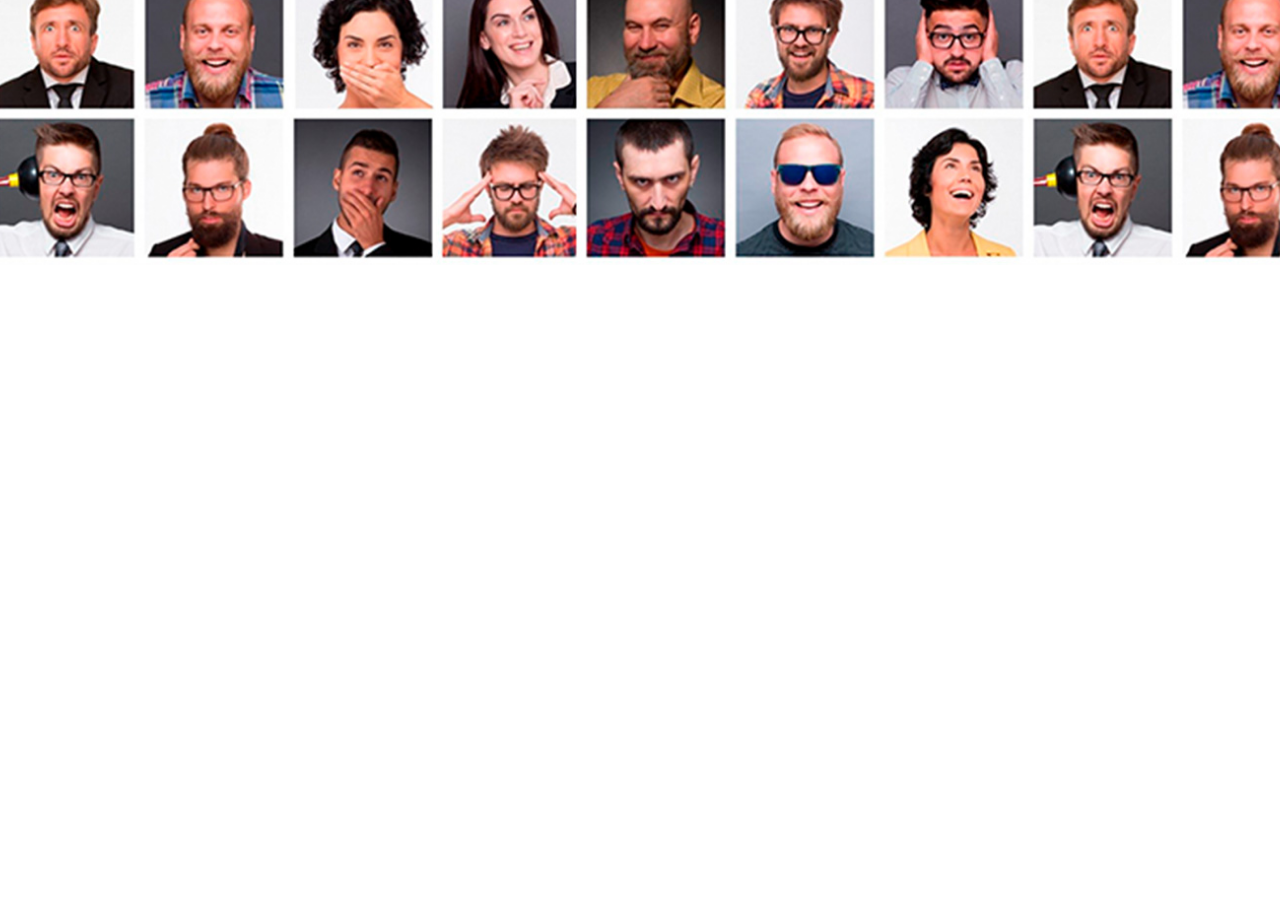
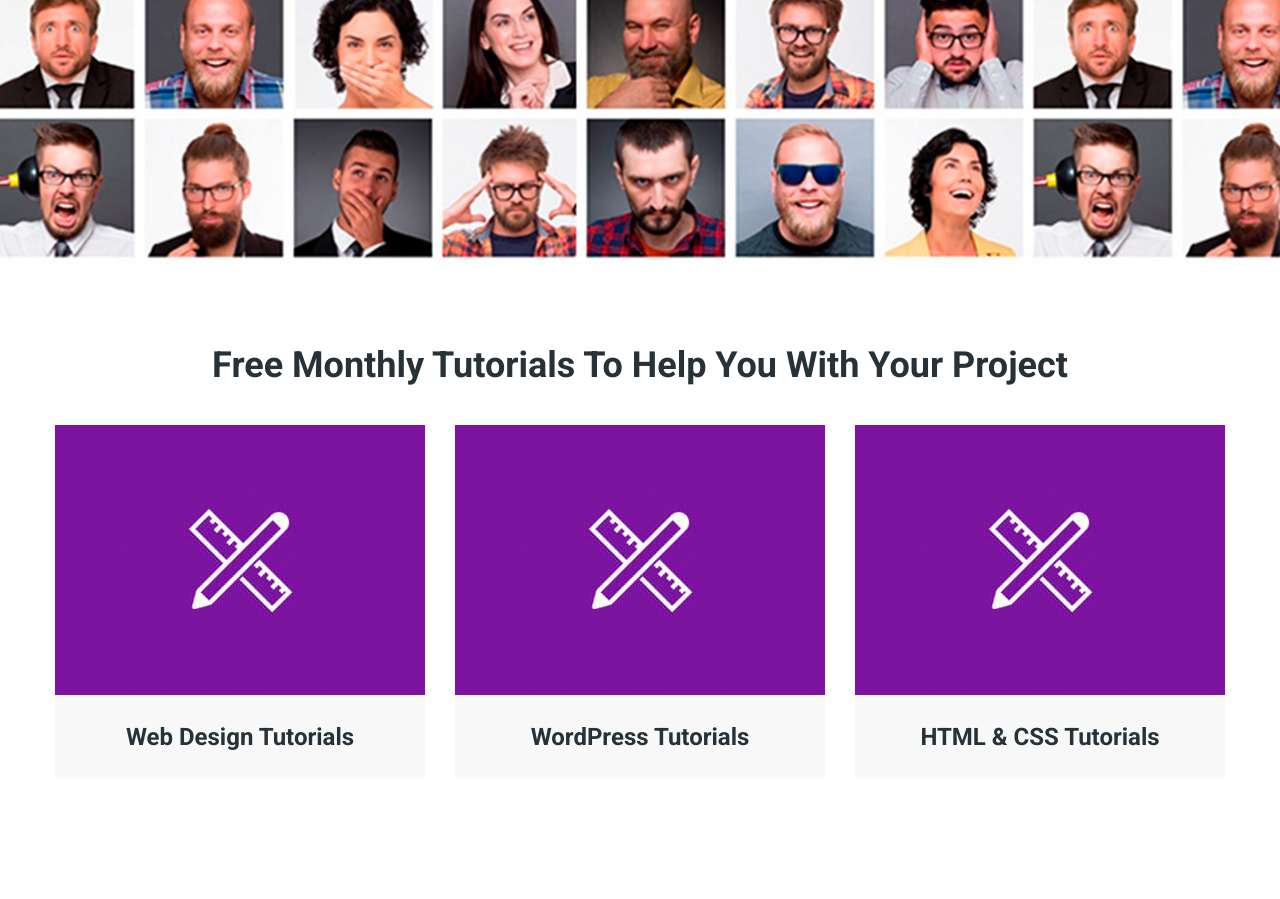
Before and after one commit to LevAverkiev/moderno, a website: page app/index.html in a window 1280 px wide. Shown: the part 4852-5751 px from the top of the page. Before the commit the page ends 5117 px from the top, so only its background shows below. Drawn offline with nearby package versions, Linux system fonts and the light colour scheme.

Commit message:
added tutorial section

```diff
--- a/app/index.html
+++ b/app/index.html
@@ -837,6 +837,38 @@
         </div>
     </section>
 
+    <section class="tutorial">
+        <div class="container">
+            <div class="tutorial__title title">
+                Free Monthly Tutorials To Help You With Your Project
+            </div>
+            <div class="tutorial__inner">
+
+                <div class="tutorial__item">
+                    <div class="tutorial__item-images" style="background-image: url(images/content/tutorial.jpg);"></div>
+                    <div class="tutorial__item-title">
+                        Web Design Tutorials
+                    </div>
+                </div>
+
+                <div class="tutorial__item">
+                    <div class="tutorial__item-images" style="background-image: url(images/content/tutorial.jpg);"></div>
+                    <div class="tutorial__item-title">
+                        WordPress Tutorials
+                    </div>
+                </div>
+
+                <div class="tutorial__item">
+                    <div class="tutorial__item-images" style="background-image: url(images/content/tutorial.jpg);"></div>
+                    <div class="tutorial__item-title">
+                        HTML & CSS Tutorials
+                    </div>
+                </div>
+
+            </div>
+        </div>
+    </section>
+
 
 
     <script src="https://ajax.googleapis.com/ajax/libs/jquery/3.4.1/jquery.min.js"></script>
--- a/app/scss/style.scss
+++ b/app/scss/style.scss
@@ -365,3 +365,34 @@
 }
 
 // end author
+// start tutorial
+
+.tutorial{
+    padding: 70px 0px 120px;
+    &__inner{
+        display: flex;
+        justify-content: space-between;
+    }
+    &__item{
+        max-width: 370px;
+        width: 100%;
+    }
+}
+.tutorial__item{
+    &-images{
+        min-height: 270px;
+        background-repeat: no-repeat;
+        background-position: center;
+        background-size: cover;
+    }
+    &-title{
+        background-color: #f8f8f8;
+        font-size: 24px;
+        text-align: center;
+        @include f700;
+        padding: 30px 10px;
+        color: $bg;
+    }
+}
+
+// end tutorial
```
Also changed, not shown: app/css/style.min.css, app/images/content/tutorial.jpg (added).
